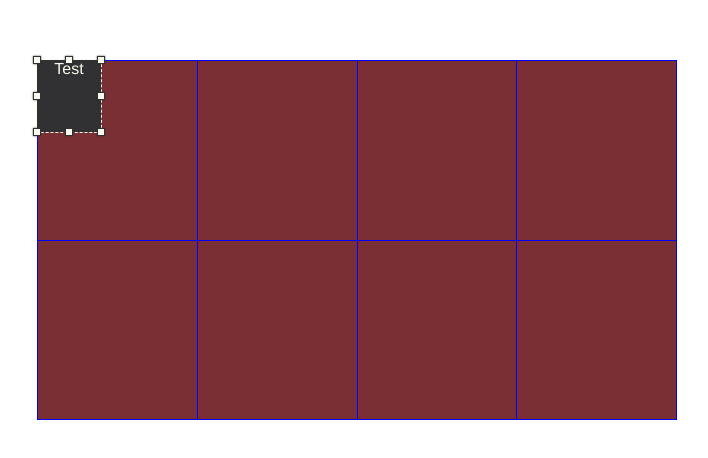
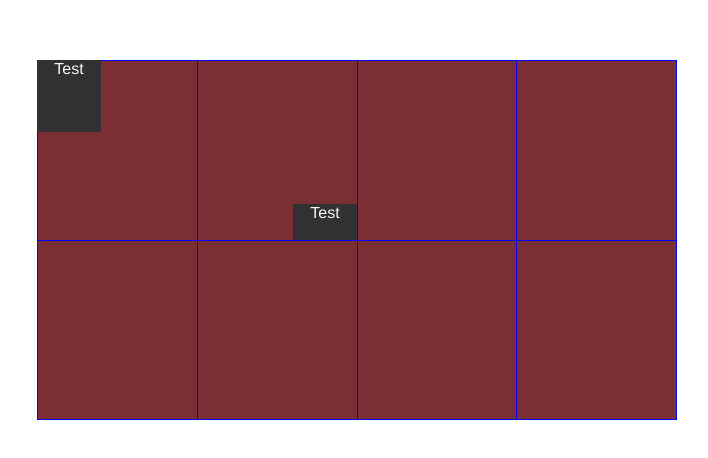
Before and after one commit to JulianSchoenbaechler/Volplane-DragResize, a Vue app: page / in a window 1280 px wide. Shown: the top 458 px of the page, without its empty margins (283-991 px from the left). Built offline with nearby package versions, Linux system fonts and the light colour scheme.

Commit message:
Use absolute positioning and deselect bugfixing

```diff
--- a/package.json
+++ b/package.json
@@ -1,6 +1,6 @@
 {
   "name": "volplane-drag-resize",
-  "version": "1.0.4",
+  "version": "1.0.5",
   "description": "A Vue component for resizing and dragging elements in relative space.",
   "author": "Julian Schönbächler <info@julian-s.ch>",
   "license": "MIT",
--- a/src/App.vue
+++ b/src/App.vue
@@ -3,11 +3,25 @@
     <div class="container">
       <drag-resize
         class="demo"
-        :isActive="true"
         :x="x"
         :y="y"
         :w="w"
         :h="h"
+        :snapToGrid="grid"
+        :gridX="gridX"
+        :gridY="gridY"
+        :z="1"
+        @stopResize="test($event)"
+        @stopDrag="test($event)"
+      >
+        Test
+      </drag-resize>
+      <drag-resize
+        class="demo"
+        :x="40"
+        :y="40"
+        :w="10"
+        :h="10"
         :snapToGrid="grid"
         :gridX="gridX"
         :gridY="gridY"
--- a/src/components/drag-resize.css
+++ b/src/components/drag-resize.css
@@ -1,7 +1,7 @@
 /*! Volplane DragResize Component v1.0.0 | MIT License | https://volplane.julian-s.ch/ */
 
 .vdr {
-  position: relative;
+  position: absolute;
   box-sizing: border-box;
 }
 .vdr.active::before {
--- a/src/components/drag-resize.html
+++ b/src/components/drag-resize.html
@@ -1,5 +1,5 @@
 <div class="vdr"
-  :class="active || isActive ? 'active' : 'inactive'"
+  :class="active ? 'active' : 'inactive'"
   :style="style"
   @mousedown="bodyDown($event)"
   @touchstart="bodyDown($event)"
--- a/src/components/drag-resize.js
+++ b/src/components/drag-resize.js
@@ -27,6 +27,7 @@ export default {
       bottom: this.y + this.h,
       left: this.x,
       active: this.isActive,
+      clicked: false,
     };
   },
 
@@ -326,7 +327,8 @@ export default {
 
   methods: {
     deselect() {
-      if (this.preventActiveBehavior) {
+      if (this.preventActiveBehavior || this.clicked) {
+        this.clicked = false;
         return;
       }
       this.active = false;
@@ -417,8 +419,8 @@ export default {
       this.limits = this.calcDragLimitation();
 
       this.bodyDrag = true;
+      this.clicked = true;
 
-      event.stopPropagation();
       event.preventDefault();
     },
 
@@ -533,7 +535,6 @@ export default {
 
       this.limits = this.calcResizeLimitation();
 
-      event.stopPropagation();
       event.preventDefault();
     },
 
```
